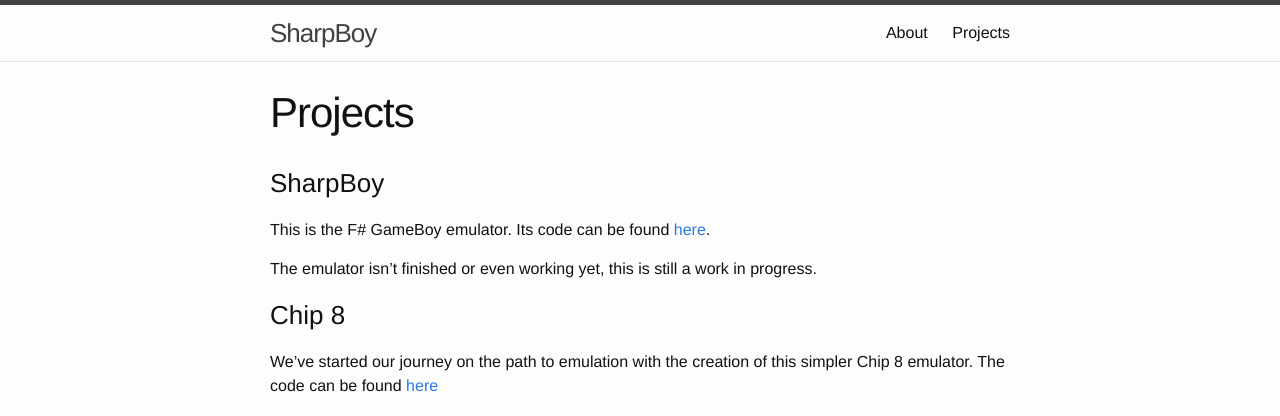
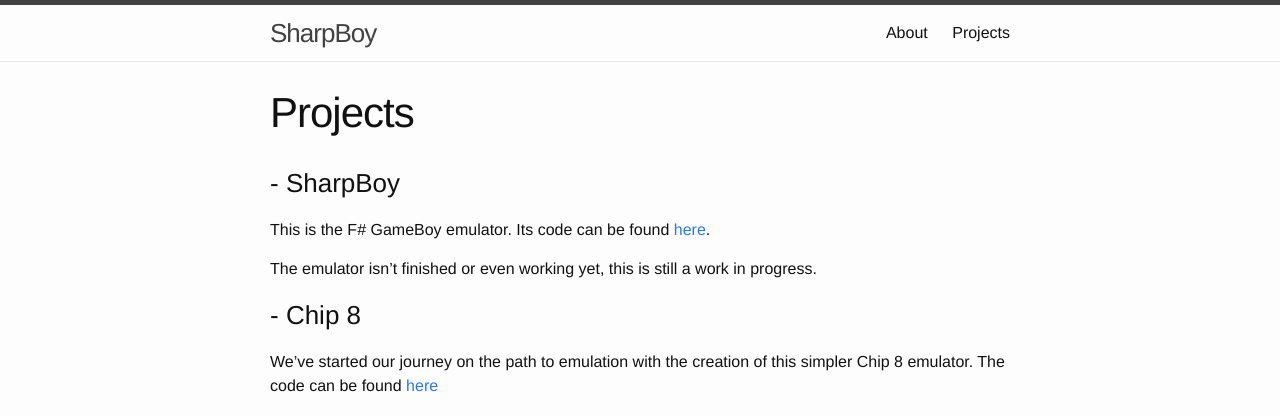
Before and after one commit to s-society/sharpboy, a Jekyll site: the page built from projects.md, in a window 1280 px wide. Shown: the top 416 px of the page. Built offline with Jekyll 4.4.1, drawn with Linux system fonts in a browser that asks for light colours.

```diff
--- a/projects.md
+++ b/projects.md
@@ -3,13 +3,13 @@ layout: page
 title: "Projects"
 ---
 
-### SharpBoy
+### - SharpBoy
 
 This is the F# GameBoy emulator. Its code can be found [here](https://github.com/s-society/sharpboy).
 
 The emulator isn't finished or even working yet, this is still a work in progress.
 
-### Chip 8
+### - Chip 8
 
 We've started our journey on the path to emulation with the creation of this simpler
 Chip 8 emulator. The code can be found [here](https://github.com/s-society/chip-8)
```
